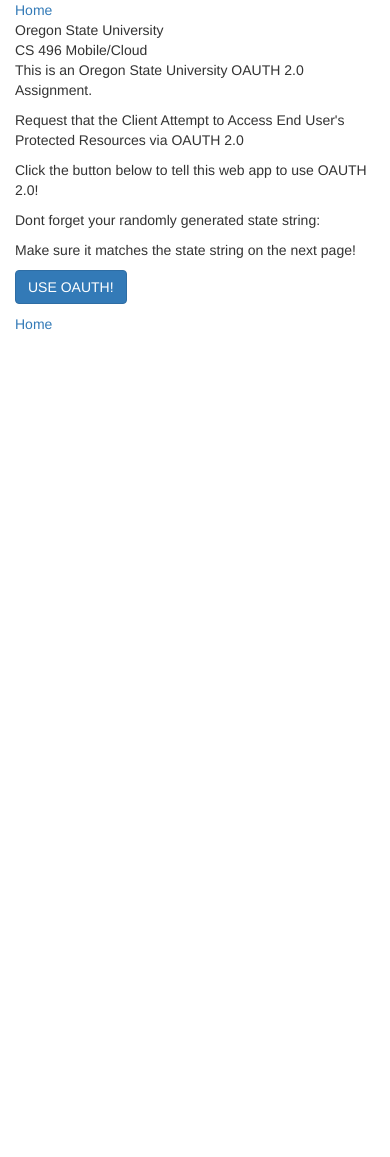
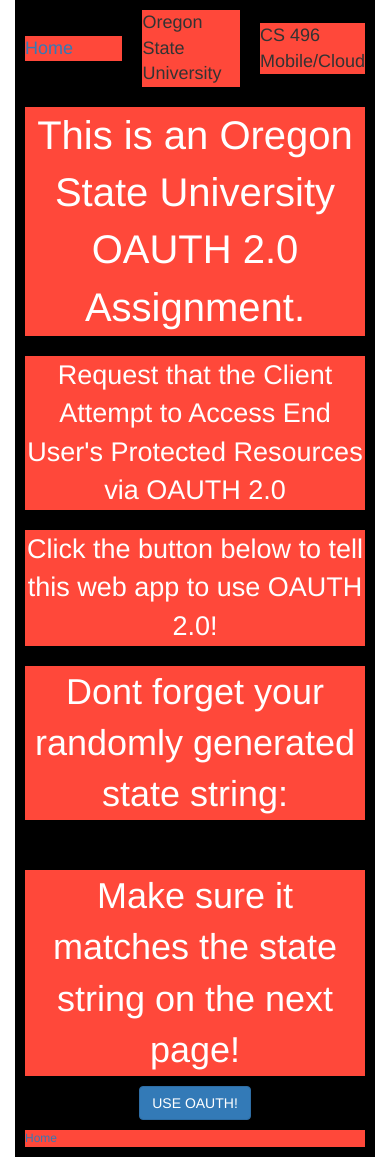
Before and after one commit to wilsonsk/cs-496-Cloud-Mobile-Dev, a Python web app: template OAUTH_2.0/templates/index.html in a window 390 px wide. Before the commit the page ends 330 px from the top, so only its background shows below. Run offline with Jinja, Linux system fonts and the light colour scheme; the template is opened without the code that fills it, so the values that code supplies are empty; some libraries are stand-ins or nearby versions.

Commit message:
Modified stylesheet to be more mobile responsive (ie implemented media queries)

```diff
--- a/OAUTH_2.0/style.css
+++ b/OAUTH_2.0/style.css
@@ -6,7 +6,7 @@
 		background-color: black;
 		justify-content: center;
 		align-items: center;
-		flex-flow: nowrap row;
+		flex-flow: wrap row;
 	}
 	.flex-col {
 		display: flex;
@@ -23,7 +23,7 @@
 		flex: 1 1 0;
 	}
 	.flex-button {
-		background-color: #FF483A;
+		margin: 0px;
 		flex: 1 1 0;
 	}
 	.main-cont {
@@ -43,10 +43,10 @@
 		text-align: left;
 	}
 	#headline-text {
-		font-size: 72px;
+		font-size: 53px;
 	}
 	#sub-head-text {
-		font-size: 48px;
+		font-size: 42px;
 	}
 	#gplus-field {
 		color: black;
@@ -55,3 +55,61 @@
 		color: white;
 	}
 }
+
+@media (max-width: 652px){
+	.flex-container {
+		display: flex;
+		width: 100%;
+		height: 100%;
+		background-color: black;
+		justify-content: center;
+		align-items: center;
+		flex-flow: wrap row;
+	}
+	.flex-col {
+		display: flex;
+		width: 100%;
+		height: 100%;
+		background-color: black;
+		justify-content: center;
+		align-items: center;
+		flex-flow: nowrap column;
+	}
+	.flex-item {
+		background-color: #FF483A;
+		margin: 10px;
+		flex: 1 1 0;
+	}
+	.flex-button {
+		margin: 0px;
+		flex: 1 1 0;
+	}
+	.main-cont {
+		font-family: "Helvetica Neue", Helvetica, Arial, sans-serif;
+		font-size: 36px;
+		color: white;
+		text-align: center;
+	}
+	.head-text {
+		font-family: "Helvetica Neue", Helvetica, Arial, sans-serif;
+		font-size: 18px;
+		text-align: left;
+	}
+	.foot-text {
+		font-family: "Helvetica Neue", Helvetica, Arial, sans-serif;
+		font-size: 12px;
+		text-align: left;
+	}
+	#headline-text {
+		font-size: 40px;
+	}
+	#sub-head-text {
+		font-size: 27px;
+	}
+	#gplus-field {
+		color: black;
+	}
+	#button-text{
+		color: white;
+	}
+}
--- a/OAUTH_2.0/templates/gplus_results.html
+++ b/OAUTH_2.0/templates/gplus_results.html
@@ -2,7 +2,7 @@
 {% block content  %}
 	<section>
 		<div class="flex-container">
-			<div class="flex-container-col">
+			<div class="flex-col">
 				<div class="flex-item main-cont" id="headline-text">
 					The "client" used the OAUTH 2.0 token obtained by presenting the authorization code (obtained by end user via intial server request)
 				</div>
```
